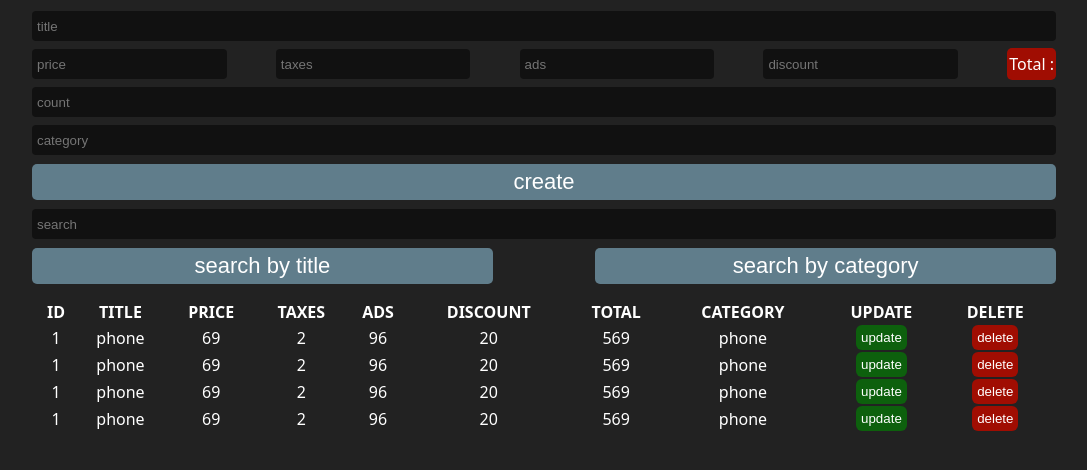
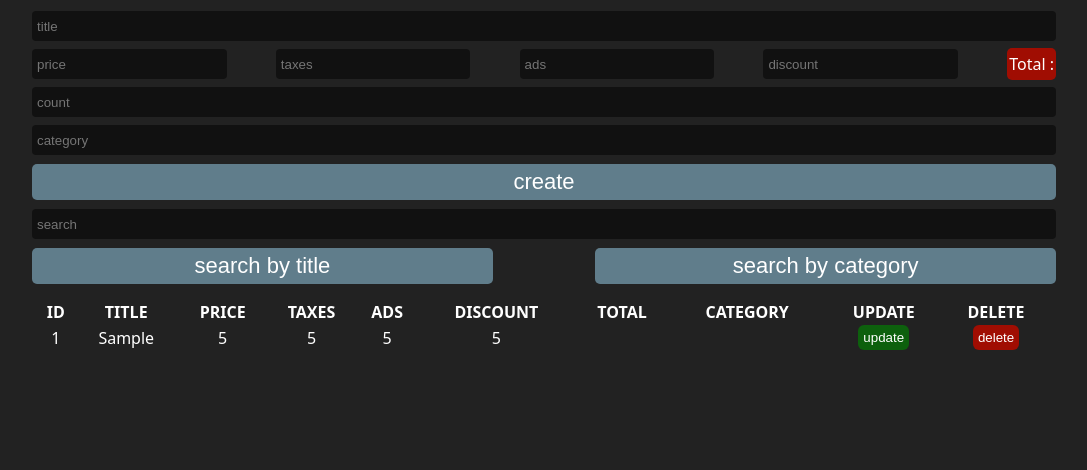
Before and after one commit to ahmedabdrabou110/CRUDS, a plain HTML site: page index.html in a window 1280 px wide. Both pictures are taken after typing "Sample", "5", "5", "5", "5", "5" into the empty fields and a click on the button "create". Shown: the part 90-560 px from the top of the page, without its empty margins (96-1183 px from the left). Drawn offline with Linux system fonts and the light colour scheme.

Commit message:
add second logic operation read data by adding or from localstorage

```diff
--- a/index.html
+++ b/index.html
@@ -39,7 +39,8 @@
         </div>
 
         <table>
-          <tr>
+          <thead>
+            <tr>
             <th>id</th>
             <th>title</th>
             <th>price</th>
@@ -51,74 +52,11 @@
             <th>update</th>
             <th>delete</th>
           </tr>
+          </thead>
+          <tbody id="tableBody">
 
-          <tr>
-            <td>1</td>
-            <td>phone</td>
-            <td>69</td>
-            <td>2</td>
-            <td>96</td>
-            <td>20</td>
-            <td>569</td>
-            <td>phone</td>
-            <td>
-              <button class="update" id="update">update</button>
-            </td>
-           <td>
-              <button class="delete" id="delete">delete</button>
-           </td>
-          </tr>
-          <tr>
-            <td>1</td>
-            <td>phone</td>
-            <td>69</td>
-            <td>2</td>
-            <td>96</td>
-            <td>20</td>
-            <td>569</td>
-            <td>phone</td>
-            <td>
-              <button class="update" id="update">update</button>
-            </td>
-           <td>
-                          <button class="delete" id="delete">delete</button>
 
-           </td>
-          </tr>
-          <tr>
-            <td>1</td>
-            <td>phone</td>
-            <td>69</td>
-            <td>2</td>
-            <td>96</td>
-            <td>20</td>
-            <td>569</td>
-            <td>phone</td>
-            <td>
-              <button class="update" id="update">update</button>
-            </td>
-           <td>
-                          <button class="delete" id="delete">delete</button>
-
-           </td>
-          </tr>
-          <tr>
-            <td>1</td>
-            <td>phone</td>
-            <td>69</td>
-            <td>2</td>
-            <td>96</td>
-            <td>20</td>
-            <td>569</td>
-            <td>phone</td>
-            <td>
-              <button class="update" id="update">update</button>
-            </td>
-           <td>
-                          <button class="delete" id="delete">delete</button>
-
-           </td>
-          </tr>
+          </tbody>
         </table>
 
       </section>
--- a/main.js
+++ b/main.js
@@ -10,8 +10,9 @@ const count = document.getElementById('count');
 const category = document.getElementById('category');
 const create = document.getElementById("submit");
 const priceInputs = document.querySelectorAll(".price input");
+const tbody = document.querySelector("#tableBody");
 //! get products is blank if no localstorage or get data from localstorage
-let products = JSON.parse(localStorage.getItem("product")) || [];
+let products = JSON.parse(localStorage.getItem('product')) || [];
 //! Get Total price
 const getTotalPrice = () => {
     if (price.value !== "") {
@@ -37,11 +38,52 @@ const clearInputs = () => {
     taxes.value = "";
     ads.value = "";
     discount.value = "";
-    total.innerHTML = "";
+    total.textContent = "";
     count.value = "";
     category.value = "";
 };
-//! create product and push to product array and save to localstorage
+//! function of read data [second operation of CRUDS]
+const readData = () => {
+    let table = "";
+    //   for (let index = 0 ; index <  products.length ; index++) {
+    //     table += `<tr>
+    //             <td>${index + 1}</td>
+    //             <td>${products[index].title}</td>
+    //             <td>${products[index].price}</td>
+    //             <td>${products[index].taxes}</td>
+    //             <td>${products[index].ads}</td>
+    //             <td>${products[index].discount}</td>
+    //             <td>${products[index].total}</td>
+    //             <td>${products[index].category}</td>
+    //             <td>
+    //               <button class="update" id="update">update</button>
+    //             </td>
+    //            <td>
+    //               <button class="delete" id="delete">delete</button>
+    //            </td>
+    //           </tr>`;
+    //   }
+    products.find((item, id) => {
+        table += `<tr>
+            <td>${id + 1}</td>
+            <td>${item.title}</td>
+            <td>${item.price}</td>
+            <td>${item.taxes}</td>
+            <td>${item.ads}</td>
+            <td>${item.discount}</td>
+            <td>${item.total}</td>
+            <td>${item.category}</td>
+            <td>
+              <button class="update" id="update">update</button>
+            </td>
+           <td>
+              <button class="delete" id="delete">delete</button>
+           </td>
+          </tr>`;
+    });
+    tbody.innerHTML = table;
+};
+//! create product and push to product array and save to localstorage [first operation of CRUDS]
 create.addEventListener("click", () => {
     const newProduct = {
         title: title.value,
@@ -49,11 +91,12 @@ create.addEventListener("click", () => {
         taxes: +taxes.value,
         ads: +ads.value,
         discount: +discount.value,
-        total: total.value,
+        total: total.innerHTML,
         count: +count.value,
-        category: category.value
+        category: category.value,
     };
     products.push(newProduct);
+    readData();
     localStorage.setItem("product", JSON.stringify(products));
     clearInputs();
 });
--- a/style.scss
+++ b/style.scss
@@ -118,6 +118,7 @@ body {
             }
 
             tbody {
+                padding-top: 20px;
                 tr {
                     button {
                         border:0;
```
Also changed, not shown: 1 other file.
